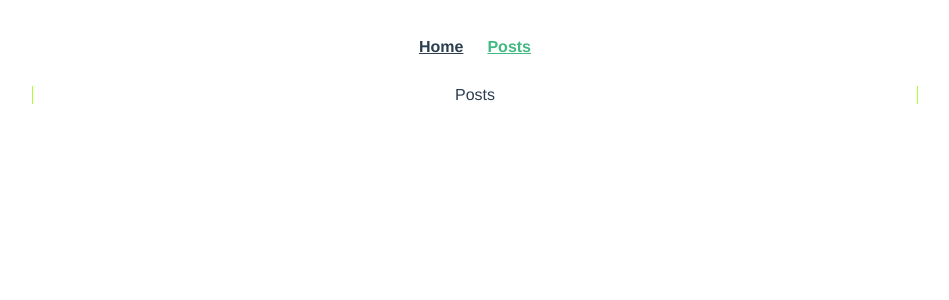
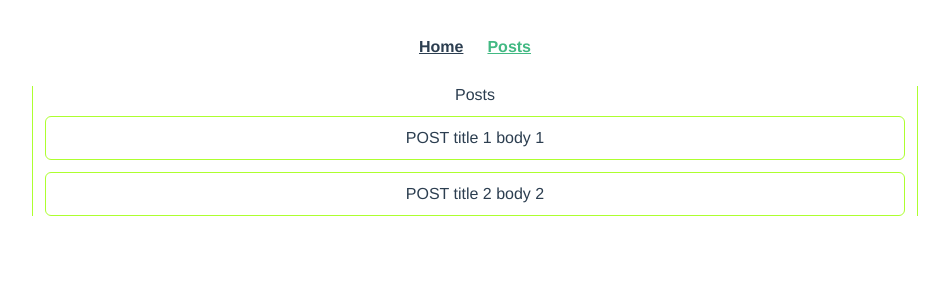
Before and after one commit to akenoq/vue_training, a Vue app: page /posts in a window 1280 px wide. Shown: the top 300 px of the page, without its empty margins (165-1114 px from the left). Built offline with nearby package versions, Linux system fonts and the light colour scheme.

Commit message:
рендер массива постов

```diff
--- /dev/null
+++ b/src/components/Post.vue
@@ -0,0 +1,30 @@
+<template>
+    <div class="postItem">
+        POST {{title}} {{body}}
+    </div>
+</template>
+
+<script>
+    export default {
+        name: "Post",
+        props: {
+            title: {
+                type: String,
+                required: true,
+            },
+            body:{
+                type: String,
+                required: true,
+            }
+        }
+    }
+</script>
+
+<style scoped>
+    .postItem {
+        margin: 12px;
+        padding: 12px;
+        border: 1px solid greenyellow;
+        border-radius: 6px;
+    }
+</style>
--- a/src/views/Posts.vue
+++ b/src/views/Posts.vue
@@ -1,15 +1,36 @@
 <template>
   <div class="postList">
     Posts
+    <div>
+      <post v-for="p in posts"
+            :key="p.id"
+            :body="p.body"
+            :title="p.title"></post>
+    </div>
   </div>
 </template>
 
 <script>
-// @ is an alias to /src
-// import HelloWorld from '@/components/HelloWorld.vue'
-
+import Post from "../components/Post";
 export default {
   name: 'posts',
+  components: {Post},
+  data() {
+    return {
+      posts: [
+        {
+          id: 1,
+          title: 'title 1',
+          body: 'body 1',
+        },
+        {
+          id: 2,
+          title: 'title 2',
+          body: 'body 2',
+        }
+      ]
+    }
+  }
 }
 </script>
 
@@ -20,10 +41,4 @@ export default {
     border-left: 1px solid greenyellow;
     border-right: 1px solid greenyellow;
   }
-
-  .postItem {
-    padding: 12px;
-    border: 1px solid greenyellow;
-    border-radius: 6px;
-  }
 </style>
```
